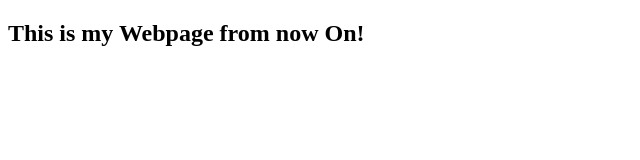
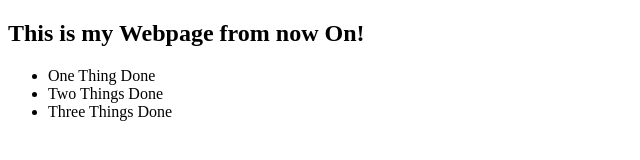
Before and after one commit to ShemDano/shemdano.github.io, a plain HTML site: page index.html in a window 1280 px wide. Shown: the whole page, without its empty margins (0-640 px from the left). Drawn offline with Linux system fonts and the light colour scheme.

Commit message:
First Redesign

```diff
--- a/index.html
+++ b/index.html
@@ -5,5 +5,10 @@
   </head>
   <body>
     <h2> This is my Webpage from now On!</h2>
+    <ul>
+      <li>One Thing Done</li>
+      <li>Two Things Done</li>
+      <li>Three Things Done</li>
+    </ul>
   </body>
 </html>
```
